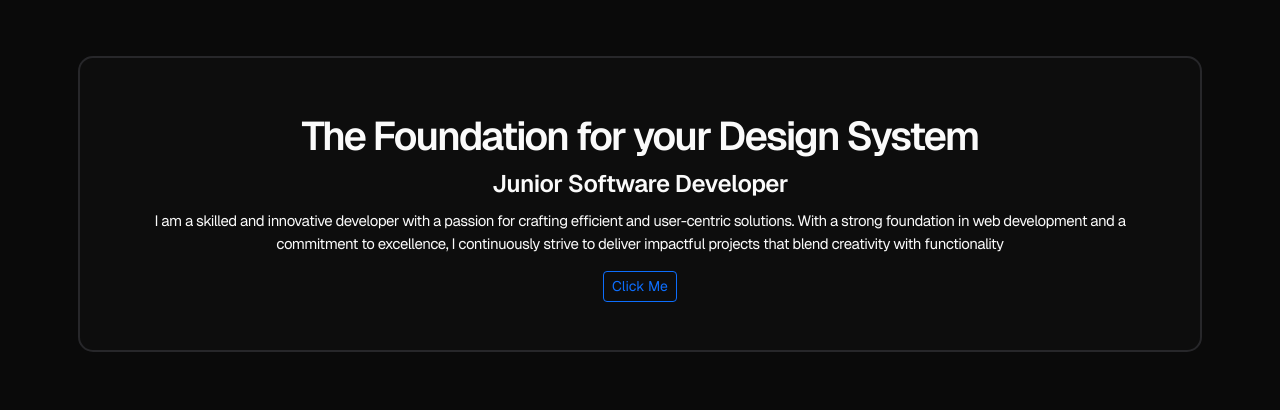
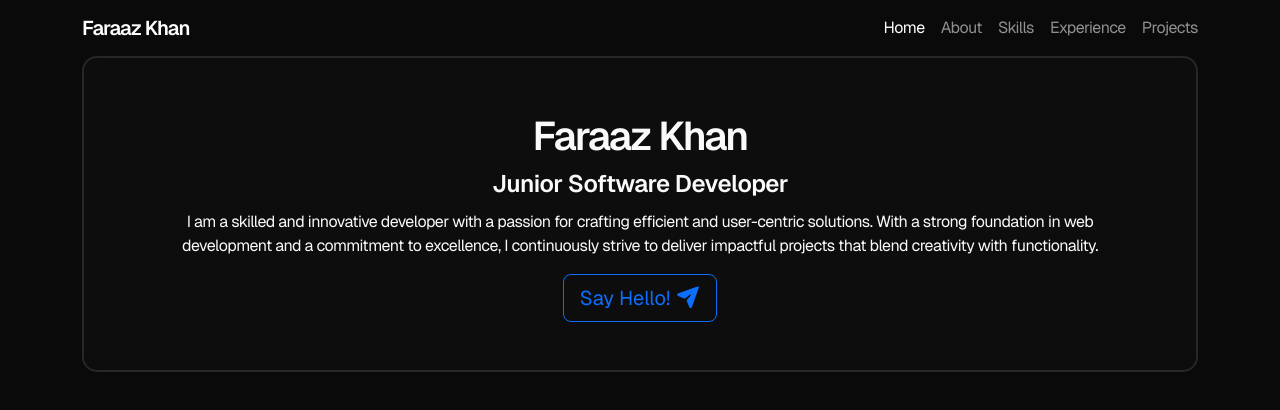
Before and after one commit to faraazkhan20/portfolio, a React (Vite) app: page / in a window 1280 px wide. Shown: the top 410 px of the page. Built offline with nearby package versions, Linux system fonts and the light colour scheme.

Commit message:
Updated src/components/Navbar.jsx and src/components/Hero.jsx

```diff
--- a/package.json
+++ b/package.json
@@ -10,6 +10,7 @@
     "preview": "vite preview"
   },
   "dependencies": {
+    "@fortawesome/fontawesome-free": "^7.0.0",
     "bootstrap": "^5.3.7",
     "react": "^19.1.0",
     "react-dom": "^19.1.0"
--- a/src/App.jsx
+++ b/src/App.jsx
@@ -4,11 +4,12 @@ import Footer from "./components/Footer";
 
 function App() {
   return (
-    <div className="container p-2">
-      <div className="row">
+    <>
+      <Navbar />
+      <div className="container">
         <Hero />
       </div>
-    </div>
+    </>
   );
 }
 
--- a/src/components/Hero.jsx
+++ b/src/components/Hero.jsx
@@ -1,12 +1,14 @@
 function Hero() {
   return (
-    <div className="col-lg-12 mt-5 p-5 text-center outline test">
+    <div className="col-lg-12 p-5 px-md-4 px-sm-3 px-xs-2 text-center section">
       <div className="fs-1 fw-semibold" style={{ letterSpacing: "-2px" }}>
-        The Foundation for your Design System
+        Faraaz Khan
       </div>
       <div className="fs-4 fw-semibold pb-2">Junior Software Developer</div>
-      <p>I am a skilled and innovative developer with a passion for crafting efficient and user-centric solutions. With a strong foundation in web development and a commitment to excellence, I continuously strive to deliver impactful projects that blend creativity with functionality</p>
-      <button className="btn btn-sm btn-outline-primary btn-lg">Click Me</button>
+      <p className="px-0 px-md-5">I am a skilled and innovative developer with a passion for crafting efficient and user-centric solutions. With a strong foundation in web development and a commitment to excellence, I continuously strive to deliver impactful projects that blend creativity with functionality.</p>
+      <button className="btn btn-lg btn-outline-primary">
+        Say Hello! <i class="fas fa-paper-plane"></i>
+      </button>
     </div>
   );
 }
--- a/src/components/Navbar.jsx
+++ b/src/components/Navbar.jsx
@@ -1,19 +1,34 @@
 function Navbar() {
   return (
-    <>
-      <nav className="navbar navbar-expand-lg navbar-dark bg-black">
-        <div className="container">
-          <a className="navbar-brand" href="#">
-            MyApp
-          </a>
-          <button className="navbar-toggler" type="button" data-bs-toggle="collapse" data-bs-target="#navbarNav">
-            <span className="navbar-toggler-icon"></span>
-          </button>
-          <div className="collapse navbar-collapse" id="navbarNav">
-            <ul className="navbar-nav ms-auto">
+    <nav className="navbar navbar-expand-lg navbar-dark">
+      <div className="container">
+        <a className="navbar-brand fw-semibold" href="#" style={{ letterSpacing: "-1px" }}>
+          Faraaz Khan
+        </a>
+
+        {/* Toggle Button for Offcanvas */}
+        <button className="navbar-toggler" type="button" data-bs-toggle="offcanvas" data-bs-target="#offcanvasNavbar" aria-controls="offcanvasNavbar">
+          <span className="navbar-toggler-icon"></span>
+        </button>
+
+        {/* Offcanvas Menu */}
+        <div className="offcanvas offcanvas-start" tabIndex="-1" id="offcanvasNavbar" aria-labelledby="offcanvasNavbarLabel" style={{ backgroundColor: "black", borderRight: "2px solid #27272a" }}>
+          <div className="offcanvas-header">
+            <h5 className="offcanvas-title text-white" id="offcanvasNavbarLabel">
+              Menu
+            </h5>
+            <button type="button" className="btn-close btn-close-white" data-bs-dismiss="offcanvas" aria-label="Close"></button>
+          </div>
+          <div className="offcanvas-body py-0">
+            <ul className="navbar-nav justify-content-end flex-grow-1">
               <li className="nav-item">
                 <a className="nav-link active" aria-current="page" href="#">
                   Home
+                </a>
+              </li>
+              <li className="nav-item">
+                <a className="nav-link" href="#">
+                  About
                 </a>
               </li>
               <li className="nav-item">
@@ -23,14 +38,19 @@ function Navbar() {
               </li>
               <li className="nav-item">
                 <a className="nav-link" href="#">
+                  Experience
+                </a>
+              </li>
+              <li className="nav-item">
+                <a className="nav-link pe-0" href="#">
                   Projects
                 </a>
               </li>
             </ul>
           </div>
         </div>
-      </nav>
-    </>
+      </div>
+    </nav>
   );
 }
 
--- a/src/main.jsx
+++ b/src/main.jsx
@@ -1,8 +1,10 @@
 import { StrictMode } from "react";
 import { createRoot } from "react-dom/client";
 import "bootstrap/dist/css/bootstrap.min.css";
+import "bootstrap/dist/js/bootstrap.bundle.min.js";
+import "@fortawesome/fontawesome-free/css/all.min.css";
+
 import "./styles/global.css";
-
 import App from "./App.jsx";
 
 createRoot(document.getElementById("root")).render(
--- a/src/styles/global.css
+++ b/src/styles/global.css
@@ -1,6 +1,6 @@
 /* Fonts */
 @font-face {
-  font-family: "GilroyRegular";
+  font-family: "Geist";
   src: url("../assets/fonts/Geist-VariableFont_wght.ttf") format("truetype");
 }
 
@@ -9,28 +9,17 @@ body {
   margin: 0;
   background-color: #0a0a0a !important;
   color: #fafafa !important;
-  font-family: "GilroyRegular", "Segoe UI", Roboto, Helvetica, Arial, sans-serif !important;
+  font-family: "Geist", "Segoe UI", Roboto, Helvetica, Arial, sans-serif !important;
   font-optical-sizing: auto;
   font-style: normal;
-  font-size: 15px;
+  font-size: 16px;
   letter-spacing: -0.5px;
   overflow-x: hidden;
 }
-.container {
-  --bs-gutter-x: 0 !important;
-  --bs-gutter-y: 0 !important;
-}
-.row {
-  --bs-gutter-x: 0 !important;
-  --bs-gutter-y: 0 !important;
-}
 
-.outline {
+.section {
+  background-color: #0d0d0d;
   border: 2px solid #27272a;
   border-radius: 15px;
-}
-
-.test {
-  background-color: #0d0d0d;
   opacity: 1;
 }
```
Also changed, not shown: 1 other file (tests, documents, lock files or other folders).
